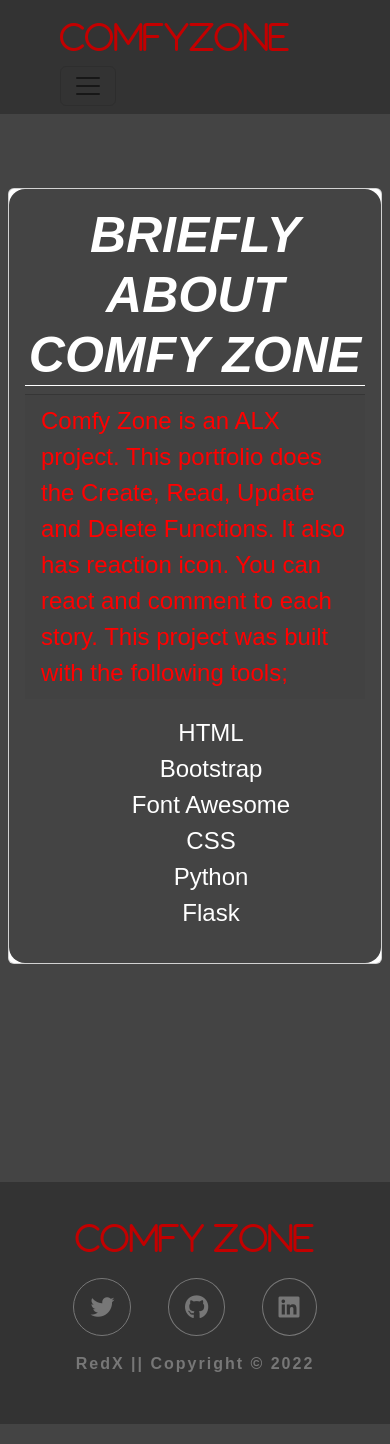
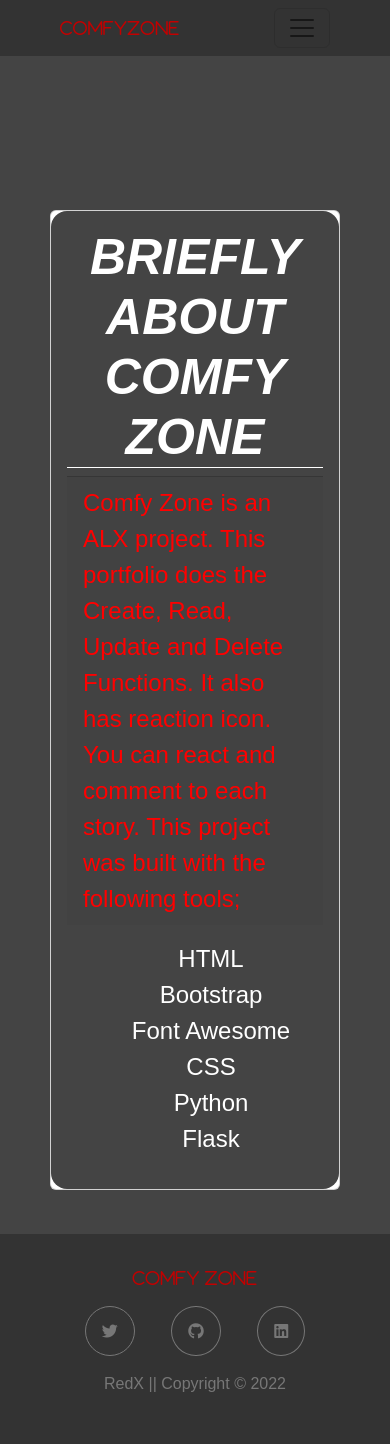
Before and after one commit to Unique-Red/alx-portfolio_project, a Flask app: page /about in a window 390 px wide. Run offline with Flask 3, Linux system fonts and the light colour scheme; some libraries are stand-ins or nearby versions.

Commit message:
styling fix

```diff
--- a/portfolio/static/style.css
+++ b/portfolio/static/style.css
@@ -280,3 +280,24 @@
     letter-spacing: 1px;
     font-size: 1.1rem;
 }
+
+@media(max-width:425px) {
+    a.navbar-brand{
+        font-size: 1rem;
+    }
+    .row{
+    margin: 30px;
+    }
+    .socials i {
+        font-size: 1rem;
+        margin: 1rem;
+        border: 1px solid #777;
+        padding: 1rem;
+        border-radius: 50%;
+    }
+    .footer-container p {
+        color: #777;
+        font-weight: 100;
+        letter-spacing: 0;
+    }
+}
```
Also changed, not shown: portfolio/portfolio.sqlite.
